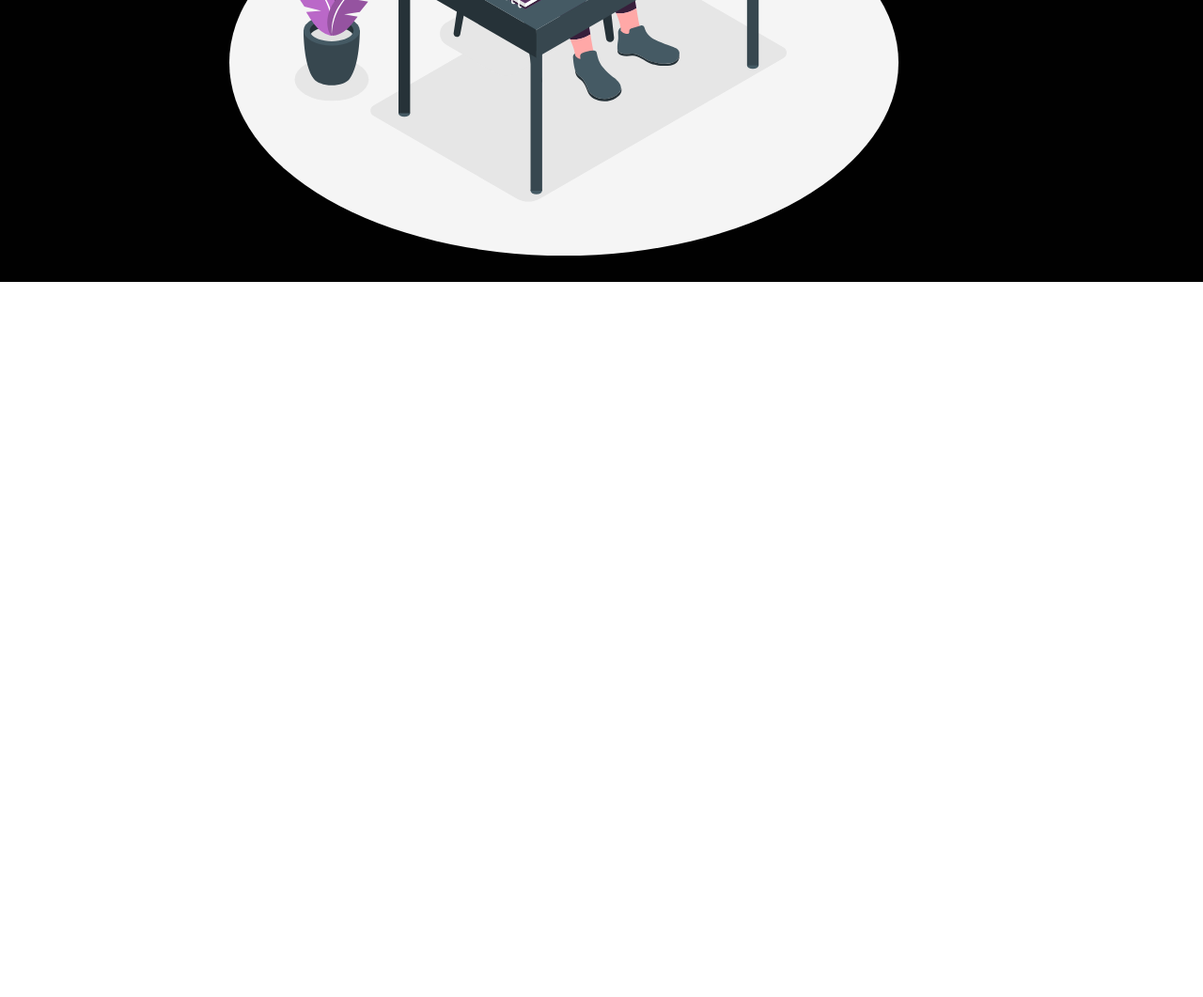
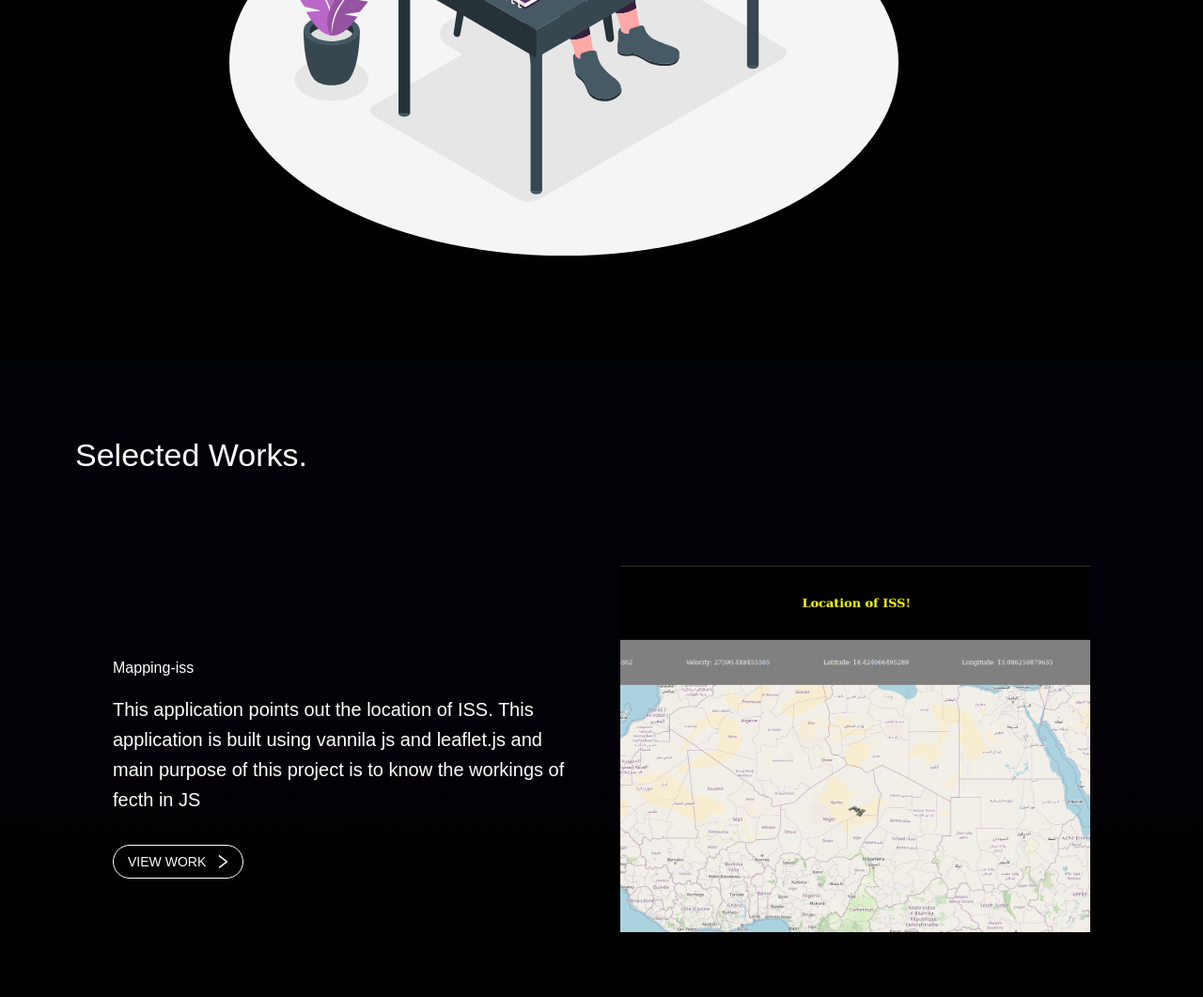
Before and after one commit to Abhiram716/personal-portfolio, a Gatsby site: page / in a window 1280 px wide. Shown: the part 839-1900 px from the top of the page at 94% size. Before the commit the page ends 1139 px from the top, so only its background shows below. Built offline with nearby package versions, Linux system fonts and the light colour scheme; Gatsby itself is replaced by a stand-in of ours.

Commit message:
Projects Page (#12)
* reafactor:using gatsby-plugin-image for images

* feat:added animations to works page

* refactor:changed project description
retriving project description from hardcoded values to data folder

* style:retreiving images,project-details from .md
querying images and project details from a single qurery instead of two

```diff
--- a/gatsby-config.js
+++ b/gatsby-config.js
@@ -32,5 +32,23 @@ module.exports = {
       },
     },
     `gatsby-plugin-optimize-svgs`,
+    `gatsby-plugin-image`,
+    `gatsby-plugin-sharp`,
+    `gatsby-transformer-remark`,
+    `gatsby-transformer-sharp`,
+    {
+      resolve: `gatsby-source-filesystem`,
+      options: {
+        name: `project images`,
+        path: `${__dirname}/src/images`,
+      },
+    },
+    {
+      resolve: `gatsby-source-filesystem`,
+      options: {
+        name: `About Projects`,
+        path: `${__dirname}/src/data/projects`,
+      },
+    },
   ],
 };
--- /dev/null
+++ b/src/components/Buttons/PrimaryButton.jsx
@@ -0,0 +1,27 @@
+import React from "react";
+import { Button, useTheme } from "@mui/material";
+
+const PrimaryButton = ({ endIcon, children, ...others }) => {
+  const theme = useTheme();
+  return (
+    <Button
+      variant={"outlined"}
+      endIcon={endIcon}
+      {...others}
+      sx={{
+        borderRadius: 12,
+        "&.MuiButton-outlined": {
+          color: "white",
+          borderColor: "white",
+        },
+        "&.MuiButton-outlined:hover": {
+          backgroundColor: theme.palette.primary.main,
+        },
+      }}
+    >
+      {children}
+    </Button>
+  );
+};
+
+export default PrimaryButton;
--- /dev/null
+++ b/src/components/project-works/Project.jsx
@@ -0,0 +1,61 @@
+import { Box, Typography } from "@mui/material";
+import React from "react";
+import { AiOutlineRight } from "react-icons/ai";
+import { GatsbyImage } from "gatsby-plugin-image";
+
+import PrimaryButton from "../Buttons/PrimaryButton";
+
+const Project = ({ title, description, reverse, src, imgSrc, alt }) => {
+  return (
+    <Box
+      sx={{
+        display: "flex",
+        flexDirection: {
+          xs: "column",
+          sm: "column",
+          md: reverse ? "row-reverse" : "row",
+          lg: reverse ? "row-reverse" : "row",
+        },
+        justifyContent: "center",
+        alignItems: "center",
+        mt: 12,
+        overflow: "hidden",
+      }}
+    >
+      <GatsbyImage image={imgSrc} alt={alt} />
+      <Box
+        sx={{
+          display: "flex",
+          flexDirection: "column",
+          justifyContent: "center",
+          alignItems: "left",
+          textAlign: { xs: "center", sm: "center", md: "left", lg: "left" },
+          mt: { xs: 5, sm: 5, xl: 0 },
+          ml: { xs: 0, sm: 0, md: reverse ? 0 : 5 },
+          mr: { xs: 0, sm: 0, md: reverse ? 5 : 0 },
+        }}
+      >
+        <Typography variant={"body1"} color="white">
+          {title}
+        </Typography>
+        <Typography
+          variant={"h6"}
+          color="white"
+          sx={{
+            mt: 2,
+            width: { xs: "350px", sm: "350px", md: "350px", lg: "500px" },
+          }}
+        >
+          {description}
+        </Typography>
+        <Box sx={{ mt: 4 }}>
+          <PrimaryButton href={src} endIcon={<AiOutlineRight />}>
+            view work
+          </PrimaryButton>
+        </Box>
+      </Box>
+    </Box>
+  );
+};
+
+export default Project;
--- /dev/null
+++ b/src/components/project-works/index.jsx
@@ -0,0 +1,66 @@
+import { Container, Grid, Typography } from "@mui/material";
+import React from "react";
+import { getImage } from "gatsby-plugin-image";
+
+import Project from "./Project";
+
+const Works = ({ data }) => {
+  const projectDetails = data?.projectDetails?.edges;
+
+  return (
+    <Container
+      maxWidth={false}
+      disableGutters={true}
+      sx={{
+        minHeight: "100vh",
+        mt: 10.5,
+        pb: 15,
+        pt: 10,
+        pl: { xs: 1.5, sm: 5 },
+        pr: { xs: 1.5, sm: 5 },
+      }}
+    >
+      <Grid
+        container
+        justifyContent={"flex-start"}
+        alignItems="center"
+        textAlign="center"
+        sx={{
+          justifyContent: { xs: "center", sm: "center", md: "flex-start" },
+        }}
+      >
+        <Grid item sx={{ ml: { md: 5 } }}>
+          <Typography variant="h4" color="white">
+            Selected Works.
+          </Typography>
+        </Grid>
+      </Grid>
+      <Grid
+        container
+        flexDirection="column"
+        justifyContent="center"
+        alignItems="center"
+      >
+        {projectDetails.map((project, i) => {
+          let { id } = project.node;
+          let { title, link, about, image } = project.node.frontmatter;
+          let imageSrc = getImage(image);
+          return (
+            <Grid item key={id}>
+              <Project
+                title={title}
+                description={about}
+                src={link}
+                imgSrc={imageSrc}
+                reverse={i % 2 == 0}
+                alt={title}
+              />
+            </Grid>
+          );
+        })}
+      </Grid>
+    </Container>
+  );
+};
+
+export default Works;
--- /dev/null
+++ b/src/data/projects/mapping-iss.md
@@ -0,0 +1,6 @@
+---
+title: Mapping-iss
+about: This application points out the location of ISS. This application is built using vannila js and leaflet.js and main purpose of this project is to know the workings of fecth in JS
+link: https://astonishing-zabaione-fecb2e.netlify.app/
+image: ../../images/projects/mapping-iss.png
+---
--- /dev/null
+++ b/src/data/projects/memory-card.md
@@ -0,0 +1,6 @@
+---
+title: Memory card Game
+about: Your goal is to select as many characters as possible without clicking on the same one twice. Your score is incremented by 1 each time you successfully pick a card you hadn't selected yet and it is reset to 0 when you select the same card twice.
+link: "https://ubiquitous-llama-929433.netlify.app/"
+image: ../../images/projects/memory-card.png
+---
--- /dev/null
+++ b/src/data/projects/shopping-cart.md
@@ -0,0 +1,6 @@
+---
+title: Shopping Cart
+about: A simple client side react app with functionality of adding items to cart and removing items from cart. This project is built using CSS, React
+link: "https://unrivaled-begonia-507dac.netlify.app/"
+image: ../../images/projects/shopping-cart.png
+---
--- a/src/pages/index.jsx
+++ b/src/pages/index.jsx
@@ -1,21 +1,45 @@
 import { Container, CssBaseline, ThemeProvider } from "@mui/material";
 import React from "react";
+import { graphql } from "gatsby";
 
 import Header from "../components/Header";
-import theme from '../theme/theme';
+import theme from "../theme/theme";
 import HomePage from "../components/home-page";
+import Works from "../components/project-works";
 
-const Index = () => {
-
+const Index = ({ data }) => {
   return (
     <ThemeProvider theme={theme}>
       <CssBaseline />
-      <Header/>
-      <Container maxWidth={false} disableGutters={ true }>
-        <HomePage/>
+      <Header />
+      <Container maxWidth={false} disableGutters={true}>
+        <HomePage />
+        <Works data={data} />
       </Container>
     </ThemeProvider>
   );
 };
 
+export const query = graphql`
+  query {
+    projectDetails: allMarkdownRemark {
+      edges {
+        node {
+          id
+          frontmatter {
+            image {
+              childImageSharp {
+                gatsbyImageData(width: 500, height: 390, placeholder: BLURRED)
+              }
+            }
+            about
+            title
+            link
+          }
+        }
+      }
+    }
+  }
+`;
+
 export default Index;
```
Also changed, not shown: package.json (+6 -1 lines), src/images/projects/mapping-iss.png (added), src/images/projects/memory-card.png (added), src/images/projects/shopping-cart.png (added), 1 other file.
